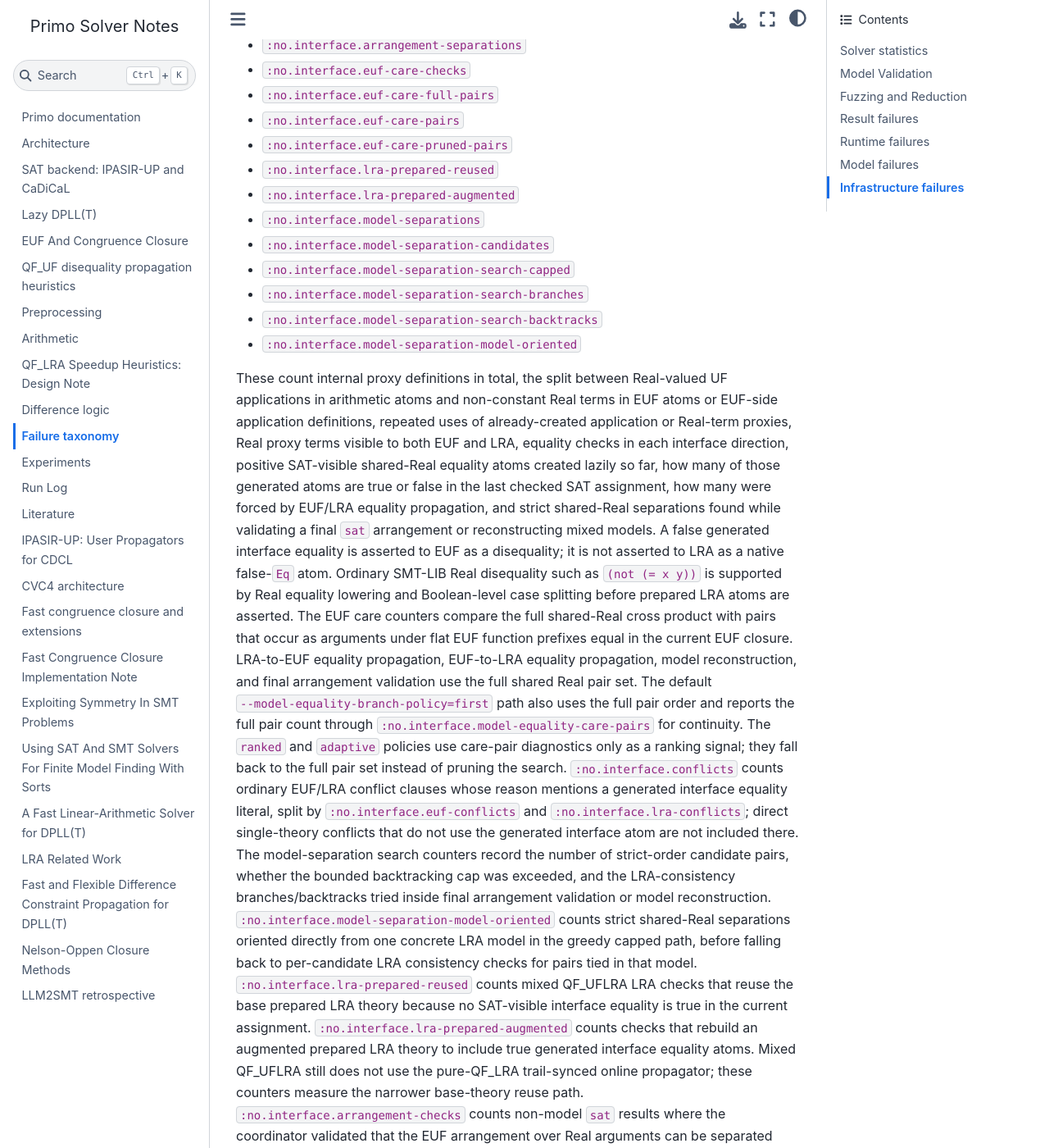
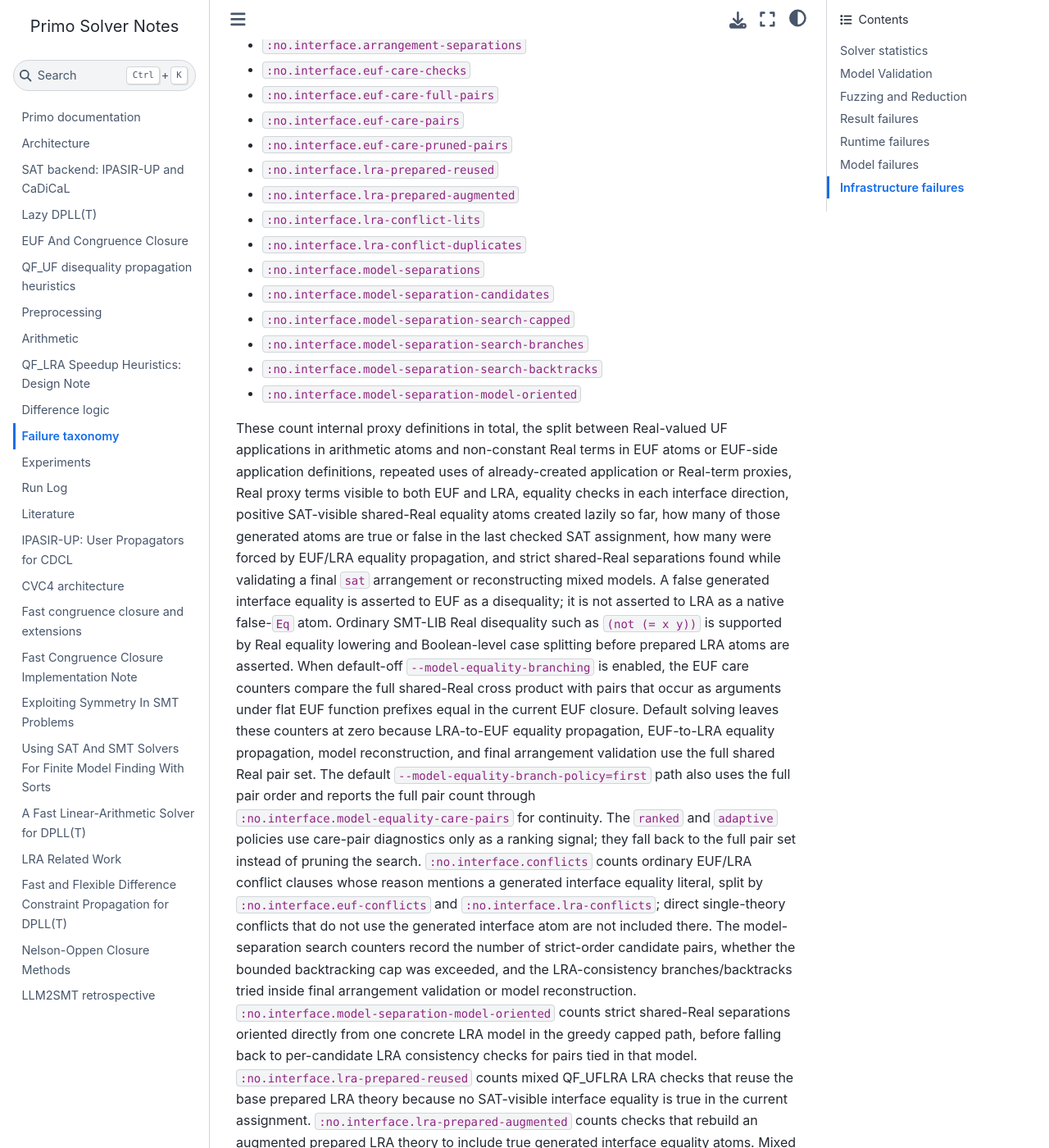
Before and after one commit to primo-solver/primo, a Jupyter Book: the page built from docs/debugging.md, in a window 1280 px wide and 1400 px high, scrolled down 8826 px. Shown: the whole window at 82% size. Built offline with Jupyter Book 1.0.4 settings and Sphinx 7.4.7 and the Sphinx Book theme 1.1.4, drawn with Linux system fonts in a browser that asks for light colours.

Commit message:
Skip unused mixed EUF care scan by default

```diff
--- a/docs/debugging.md
+++ b/docs/debugging.md
@@ -328,6 +328,8 @@ The default QF_UFLRA path has its own runnable partial-combination counters:
 - `:no.interface.euf-care-pruned-pairs`
 - `:no.interface.lra-prepared-reused`
 - `:no.interface.lra-prepared-augmented`
+- `:no.interface.lra-conflict-lits`
+- `:no.interface.lra-conflict-duplicates`
 - `:no.interface.model-separations`
 - `:no.interface.model-separation-candidates`
 - `:no.interface.model-separation-search-capped`
@@ -348,15 +350,17 @@ mixed models. A false generated interface equality is asserted to EUF as a
 disequality; it is not asserted to LRA as a native false-`Eq` atom. Ordinary
 SMT-LIB Real disequality such as `(not (= x y))` is supported by Real equality
 lowering and Boolean-level case splitting before prepared LRA atoms are asserted.
-The EUF care counters compare the full shared-Real cross product with pairs that
-occur as arguments under flat EUF function prefixes equal in the current EUF
-closure. LRA-to-EUF equality propagation, EUF-to-LRA equality propagation, model
-reconstruction, and final arrangement validation use the full shared Real pair
-set. The default `--model-equality-branch-policy=first` path also uses the full
-pair order and reports the full pair count through
-`:no.interface.model-equality-care-pairs` for continuity. The `ranked` and
-`adaptive` policies use care-pair diagnostics only as a ranking signal; they
-fall back to the full pair set instead of pruning the search.
+When default-off `--model-equality-branching` is enabled, the EUF care counters
+compare the full shared-Real cross product with pairs that occur as arguments
+under flat EUF function prefixes equal in the current EUF closure. Default
+solving leaves these counters at zero because LRA-to-EUF equality propagation,
+EUF-to-LRA equality propagation, model reconstruction, and final arrangement
+validation use the full shared Real pair set. The default
+`--model-equality-branch-policy=first` path also uses the full pair order and
+reports the full pair count through `:no.interface.model-equality-care-pairs`
+for continuity. The `ranked` and `adaptive` policies use care-pair diagnostics
+only as a ranking signal; they fall back to the full pair set instead of pruning
+the search.
 `:no.interface.conflicts` counts ordinary EUF/LRA conflict clauses whose reason
 mentions a generated interface equality literal, split by `:no.interface.euf-conflicts` and
 `:no.interface.lra-conflicts`; direct single-theory conflicts that do not use
```
Also changed, not shown: docs/architecture.md (+7 -5 lines), docs/papers/nelson-oppen-closure-methods.md (+7 -6 lines), 2 other files.
